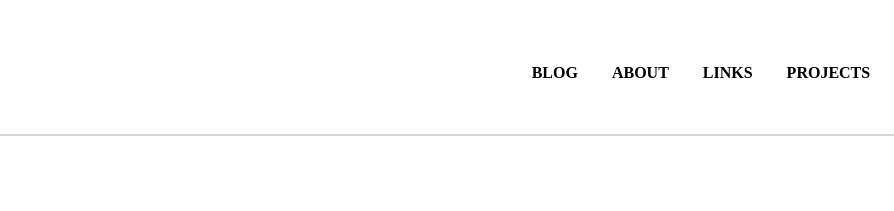
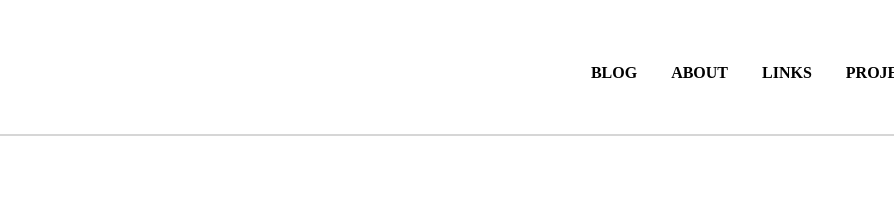
Before and after one commit to Kakasuy/JVB-BT1, a plain HTML site: page index.html in a window 1280 px wide. Shown: the top 211 px of the page, 386-1280 px from the left. Drawn offline with Linux system fonts and the light colour scheme; a web font is replaced by a local one.

Commit message:
Update CSS

```diff
--- a/assets/style.css
+++ b/assets/style.css
@@ -52,6 +52,8 @@ li {
 }
 
 .header .inner-menu {
+    display: inline-flex;
+    justify-content: flex-end;
     flex: 1;
     text-align: center;
 }
```
